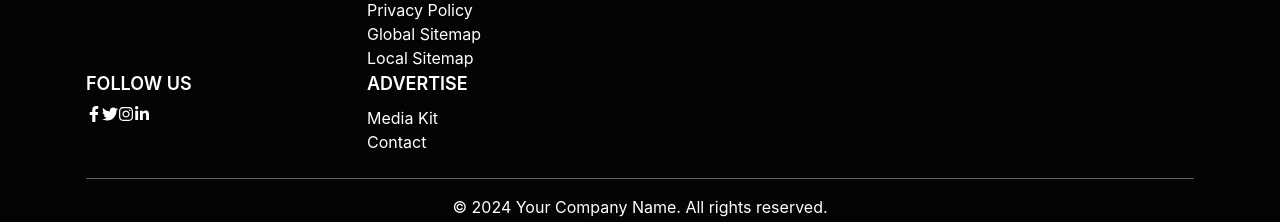
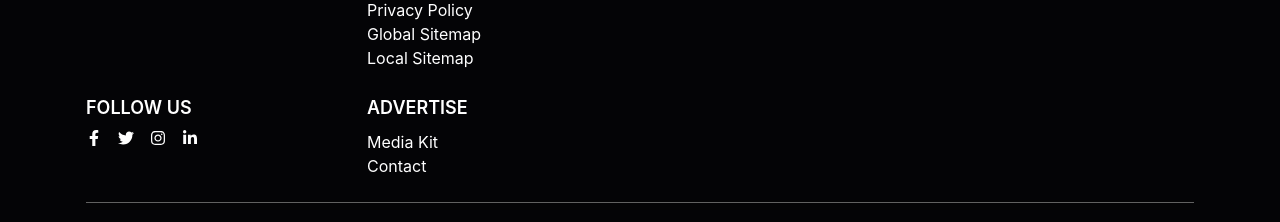
Before and after one commit to apiwemagama/vivify, a React (Create React App) app in the folder frontend/: page /favourites in a window 1280 px wide. Shown: the part 290-512 px from the top of the page. Built offline with nearby package versions, Linux system fonts and the light colour scheme; no server answers.

Commit message:
Modified the footer

```diff
--- a/frontend/src/components/Footer.js
+++ b/frontend/src/components/Footer.js
@@ -42,11 +42,11 @@ const Footer = () => {
                         <p>Help</p>
                     </div>
                 </div>
-                <div className="grid grid-cols-4 gap-4 ">
+                <div className="grid grid-cols-4 gap-4 pt-6">
                     {/* Follow us section */}
                     <div className="mb-6 md:mb-0">
                         <h5 className="text-lg font-semibold mb-2">FOLLOW US</h5>
-                        <div className="flex">
+                        <div className="flex space-x-4">
                             <a href="#" aria-label="Facebook" className="hover:text-gray-400">
                                 <FaFacebookF />
                             </a>
```
